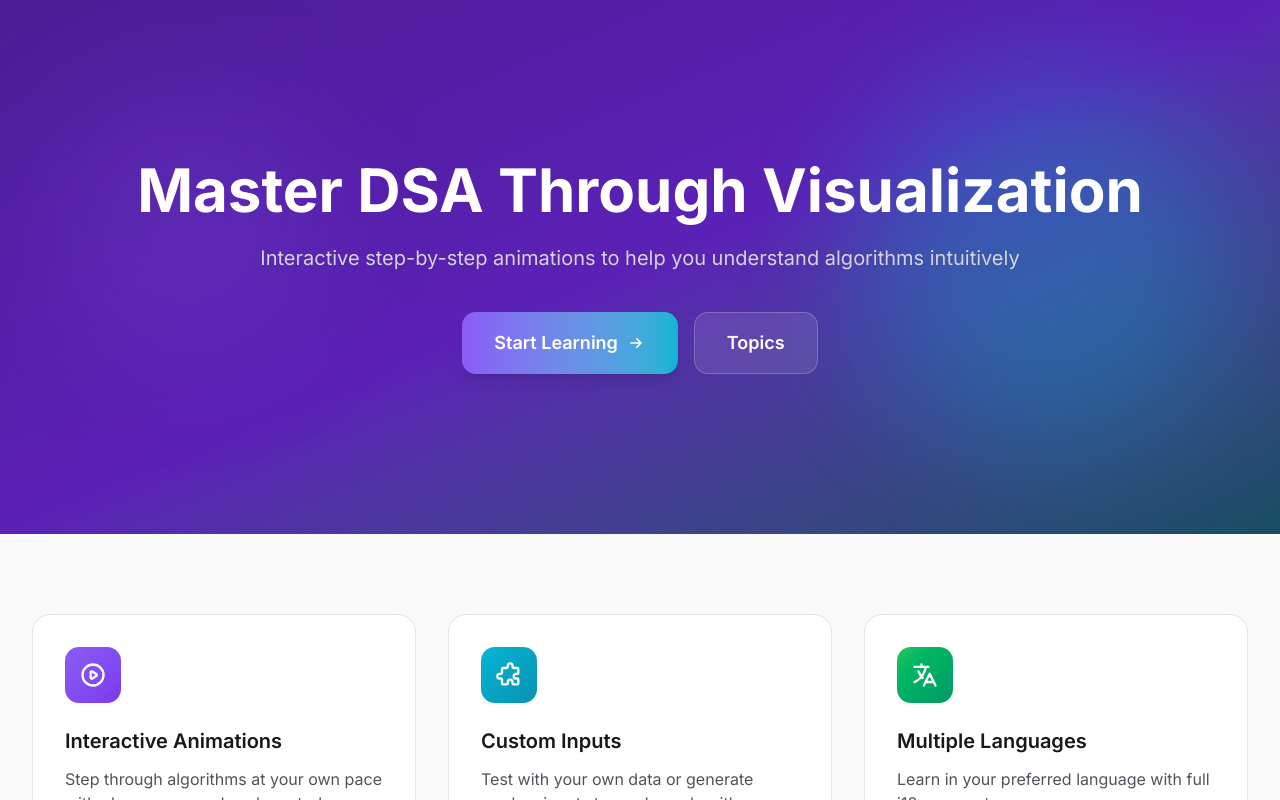
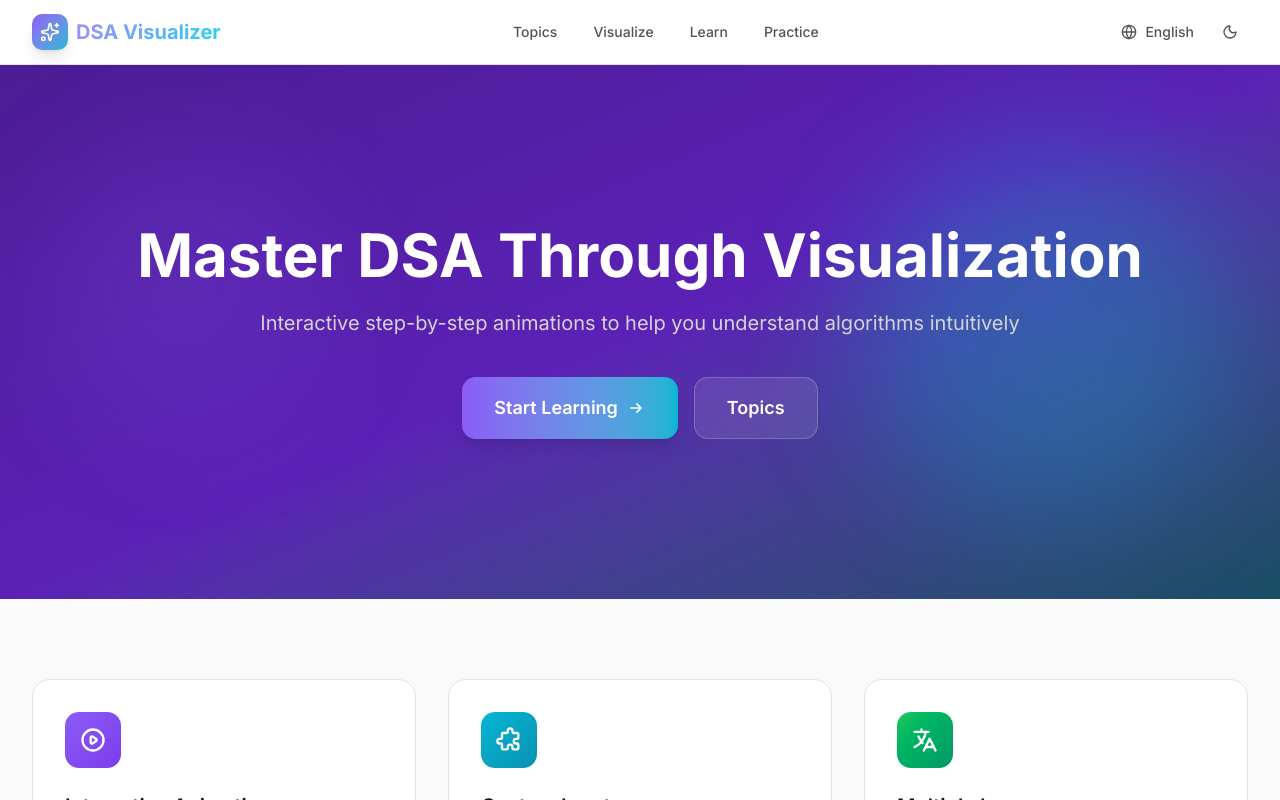
Before and after one commit to jkjitendra/DSA-Visualizer, a Next.js app: page /en in a window 1280 px wide. Shown: the top 800 px of the page. Built offline with nearby package versions, Linux system fonts and the light colour scheme.

Commit message:
feat(layout): integrate ThemeProvider, Header, and Footer into layout
- Wrap app with ThemeProvider for dark mode
- Add Header and Footer to locale layout
- Update home page to use fragment instead of main wrapper

```diff
--- a/src/app/[locale]/layout.tsx
+++ b/src/app/[locale]/layout.tsx
@@ -4,6 +4,7 @@ import { NextIntlClientProvider } from "next-intl";
 import { getMessages, setRequestLocale } from "next-intl/server";
 import { notFound } from "next/navigation";
 import { locales, type Locale } from "@/i18n/config";
+import { ThemeProvider, Header, Footer } from "@/ui/components";
 import "../globals.css";
 
 const inter = Inter({
@@ -64,11 +65,15 @@ export default async function LocaleLayout({
       <body
         className={`${inter.variable} ${jetbrainsMono.variable} antialiased`}
       >
-        <NextIntlClientProvider messages={messages}>
-          <div className="min-h-screen flex flex-col">
-            {children}
-          </div>
-        </NextIntlClientProvider>
+        <ThemeProvider>
+          <NextIntlClientProvider messages={messages}>
+            <div className="min-h-screen flex flex-col">
+              <Header />
+              <main className="flex-1">{children}</main>
+              <Footer />
+            </div>
+          </NextIntlClientProvider>
+        </ThemeProvider>
       </body>
     </html>
   );
--- a/src/app/[locale]/page.tsx
+++ b/src/app/[locale]/page.tsx
@@ -10,14 +10,14 @@ export default async function HomePage({ params }: HomePageProps) {
   const { locale } = await params;
   setRequestLocale(locale);
 
-  return <HomeContent />;
+  return <HomeContent locale={locale} />;
 }
 
-function HomeContent() {
+function HomeContent({ locale }: { locale: string }) {
   const t = useTranslations();
 
   return (
-    <main className="flex-1">
+    <>
       {/* Hero Section */}
       <section className="relative overflow-hidden">
         {/* Background gradient */}
@@ -139,6 +139,6 @@ function HomeContent() {
           </div>
         </div>
       </section>
-    </main>
+    </>
   );
 }
```
